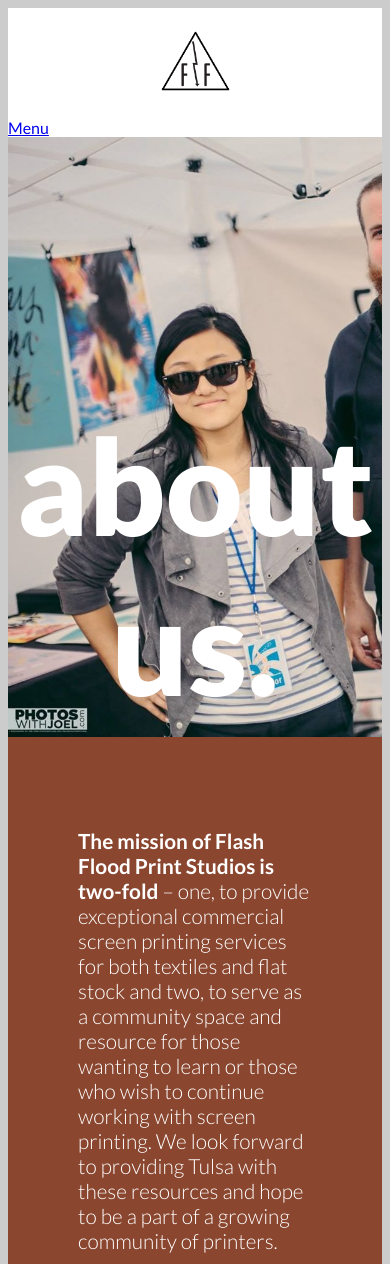
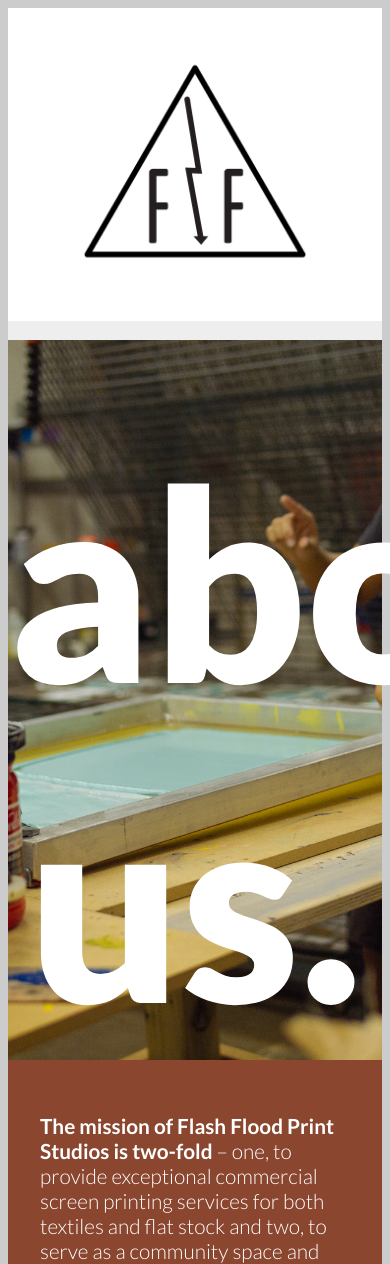
Before and after one commit to mjchamplin/FlashFloodStatic, a PHP site: page /about.php in a window 390 px wide; the page is wider, and only the part inside the window is pictured. Shown: the top 1264 px of that part. Run offline with PHP 8.4, Linux system fonts and the light colour scheme; some libraries are stand-ins or nearby versions.

Commit message:
Responsive Navigation

```diff
--- a/assets/css/style.css
+++ b/assets/css/style.css
@@ -36,15 +36,15 @@
 }
 
 .inner {
-    padding: 2em;
     max-width: 1400px;
     margin: 0 auto;
+	padding: 2em;
 }
 
 
 .logo {
     text-align: center;
-    padding: 4em;
+    padding: 2em 4em;
 }
 
 .logo img {
@@ -52,6 +52,38 @@
     max-width: 280px;
 }
 
+
+a.nav-toggle  {
+	color: #333;
+	display: block;
+	text-align: center;
+	font-size: 1.2em;
+	text-decoration: none;
+	background-color: #eee;
+	padding: .5em 0;
+}
+
+.nav-collapse{
+	text-align: center;
+	background-color: #eee;
+    letter-spacing: .08em;
+    text-transform: uppercase;
+
+}
+
+.nav-collapse ol li {
+	padding: .5em 0;
+	border-bottom: 1px solid #ddd;
+}
+
+.nav-collapse ol li.active {
+	background-color: #ccc;
+}
+
+.nav-collapse a {
+    text-decoration: none;
+    color: #333;
+}
 
 section.billboard {
     background: url('../images/billboard.jpg');
@@ -74,9 +106,7 @@
     color: #fff;
 }
 
-.inner-text {
-    padding: 70px;
-}
+
 
 .overview p {
     font-weight: 300;
@@ -112,7 +142,6 @@
 
 img.warning { height: 3.5em; width: 3.5em; margin: 4em auto 0; display: block; }
 
-#left-column, #right-column { padding: 70px; }
 #left-column h1, #right-column h1 { text-align: center; }
 
 .rust {
@@ -132,23 +161,24 @@
 #left-column { width: 50%; float: left; border-right: 1px solid #fff; margin: 0;}
 	.monochrome #left-column { border-right: 1px solid #888; }
 #right-column { width: 50%; float: left; }
+	.inner{   padding: 2em; }
+.inner-text {
+    padding: 70px;
+}
+	#left-column, #right-column { padding: 70px; }
 
 }
+
 @media only screen and (min-width:640px) {
-
+.logo {
+    padding: 1em 4em;
+}
 nav.nav-collapse {
     width: 100%;
     padding: 0 3em;
-    text-align: center;
     border-bottom: 3px solid #333;
-    font-size: 1em;
-    letter-spacing: .08em;
 }
 
-nav.nav-collapse a {
-    text-decoration: none;
-    color: #333;
-}
 
 nav.nav-collapse ol {
     list-style-type: none;
@@ -158,13 +188,11 @@
 
 nav.nav-collapse ol li {
     display: inline-block;
-    text-transform: uppercase;
     margin-left: .25em;
     margin-bottom: -3px;
     padding: 1em;
     box-sizing: border-box;
     width: inherit;
-    z-index: -100
 }
 
 nav.nav-collapse ol li:hover {
@@ -176,6 +204,8 @@
     border-bottom: 3px solid #26739B;
 }
 
+.nav-toggle {
+	display: none;
 
 }
 
--- a/assets/js/functions.js
+++ b/assets/js/functions.js
@@ -1 +1 @@
-  var nav = responsiveNav(".nav-collapse",{ label:"Menu"});
+  var nav = responsiveNav(".nav-collapse",{ label:"<i class='fa fa-bars'></i>"});
--- a/index.php
+++ b/index.php
@@ -9,6 +9,7 @@
 	/>
 
 	<link rel="stylesheet" href="assets/libs/responsive-nav.css">
+	<link rel="stylesheet" href="//maxcdn.bootstrapcdn.com/font-awesome/4.3.0/css/font-awesome.min.css">
 	<script src="assets/libs/responsive-nav.min.js"></script>
 
 	<!-- Don't forget to set your site up: http://google.com/webmasters -->
```
